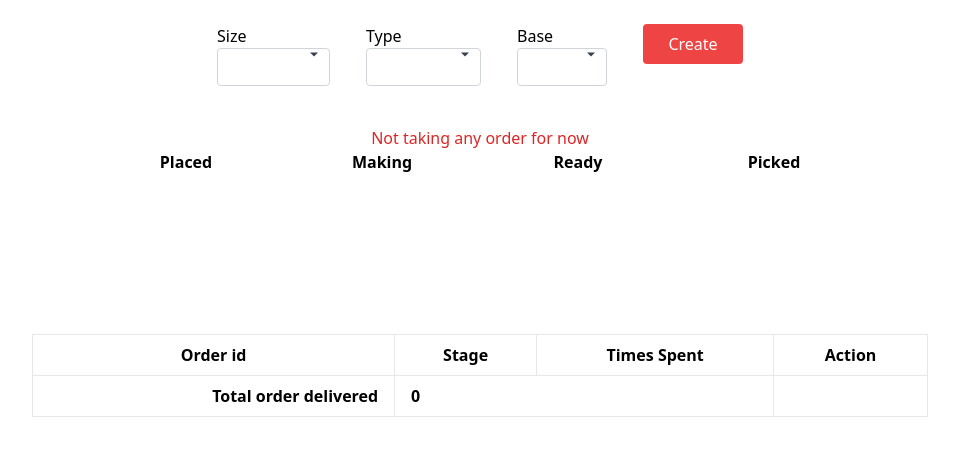
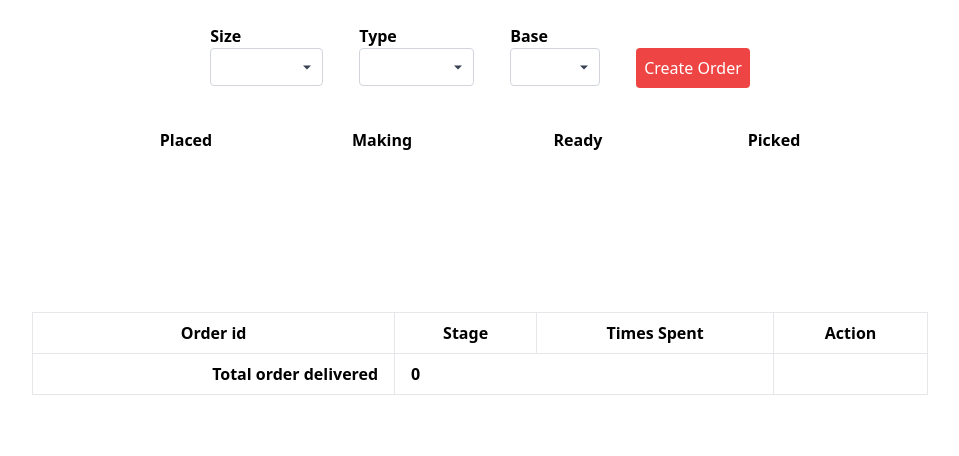
Before and after one commit to trcodeers/teach-mint, a React (Create React App) app: page / in a window 1280 px wide. Shown: the top 456 px of the page, without its empty margins (160-1119 px from the left). Built offline with nearby package versions, Linux system fonts and the light colour scheme.

Commit message:
form styling

```diff
--- a/src/App.js
+++ b/src/App.js
@@ -192,11 +192,11 @@ function App() {
 
   return (
     <>
+
       <div className='flex flex-col items-center'>
         <OrderForm
           onSubmit={onSubmit}
         />
-        <div className='text-red-600'>Not taking any order for now</div>
       </div>
 
       <div>
--- a/src/components/orderForm.jsx
+++ b/src/components/orderForm.jsx
@@ -28,7 +28,7 @@ const OrderForm = (props) => {
             <div className='flex flex-row gap-9'>
 
                 <div className="relative inline-block text-left">
-                    <label>Size</label>
+                    <label className="font-bold">Size</label>
                     <select
                         {...register("size", { required: "Title is required" })}
                         className="block appearance-none w-full bg-white border border-gray-300 text-gray-700 py-2 px-4 pr-8 rounded leading-tight focus:outline-none focus:bg-white focus:border-gray-500"
@@ -37,7 +37,7 @@ const OrderForm = (props) => {
                         <option value='medium'>Medium</option>
                         <option value='large'>Large</option>
                     </select>
-                    <div className="pointer-events-none absolute inset-y-0 right-0 flex items-center px-2 text-gray-700">
+                    <div className="pointer-events-none absolute inset-y-0 right-0 flex items-center px-2 text-gray-700 mt-6">
                         <svg className="fill-current h-4 w-4" xmlns="http://www.w3.org/2000/svg" viewBox="0 0 20 20">
                             <path d="M5 7l5 5 5-5z" />
                         </svg>
@@ -45,14 +45,14 @@ const OrderForm = (props) => {
                 </div>
 
                 <div className="relative inline-block text-left">
-                    <label>Type</label>
+                    <label className="font-bold">Type</label>
                     <select
                         {...register("type", { required: "Title is required" })}
                         className="block appearance-none w-full bg-white border border-gray-300 text-gray-700 py-2 px-4 pr-8 rounded leading-tight focus:outline-none focus:bg-white focus:border-gray-500">
                         <option value='veg'>Veg</option>
                         <option value='non-veg'>Non Veg</option>
                     </select>
-                    <div className="pointer-events-none absolute inset-y-0 right-0 flex items-center px-2 text-gray-700">
+                    <div className="pointer-events-none absolute inset-y-0 right-0 flex items-center px-2 text-gray-700 mt-6">
                         <svg className="fill-current h-4 w-4" xmlns="http://www.w3.org/2000/svg" viewBox="0 0 20 20">
                             <path d="M5 7l5 5 5-5z" />
                         </svg>
@@ -60,14 +60,14 @@ const OrderForm = (props) => {
                 </div>
 
                 <div className="relative inline-block text-left">
-                    <label>Base</label>
+                    <label className="font-bold">Base</label>
                     <select
                         {...register("base", { required: "Title is required" })}
                         className="block appearance-none w-full bg-white border border-gray-300 text-gray-700 py-2 px-4 pr-8 rounded leading-tight focus:outline-none focus:bg-white focus:border-gray-500">
                         <option value='thick'>Thick</option>
                         <option value='thin'>Thin</option>
                     </select>
-                    <div className="pointer-events-none absolute inset-y-0 right-0 flex items-center px-2 text-gray-700">
+                    <div className="pointer-events-none absolute inset-y-0 right-0 flex items-center px-2 text-gray-700 mt-6">
                         <svg className="fill-current h-4 w-4" xmlns="http://www.w3.org/2000/svg" viewBox="0 0 20 20">
                             <path d="M5 7l5 5 5-5z" />
                         </svg>
@@ -76,10 +76,10 @@ const OrderForm = (props) => {
 
                 <div>
                     <button
-                        className="bg-red-500 w-[100px] text-center text-white py-2 px-2 rounded "
+                        className="bg-red-500 w-full text-center text-white py-2 px-2 rounded mt-6 "
                         type="submit"
                     >
-                        Create
+                        Create Order
                     </button>
                 </div>
             </div>
```
